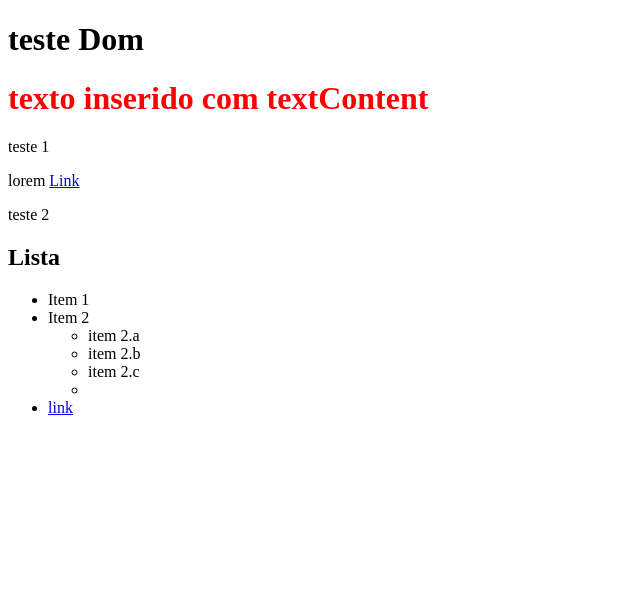
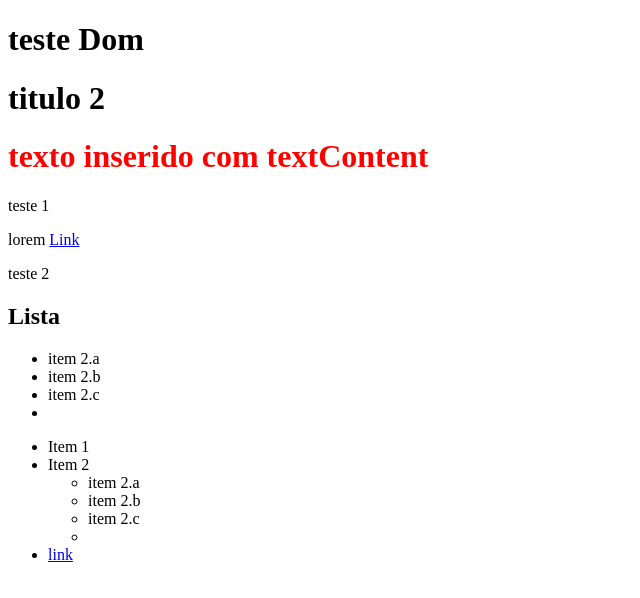
Before and after one commit to vanessafmotta/curso-de-JavaScript-udemy, a plain HTML site: page DOM_2/create_dom.html in a window 1280 px wide. Shown: the whole page, without its empty margins (0-640 px from the left). Drawn offline with Linux system fonts and the light colour scheme.

Commit message:
adicionar DOM

```diff
--- a/DOM_2/create_dom.html
+++ b/DOM_2/create_dom.html
@@ -54,6 +54,27 @@
         document.querySelector(".container").prepend(title) // prepend - antes do primeiro filho
 
 
+        // método insertBefore
+
+        const title2 = document.createElement('h1')
+        title2.textContent = "titulo 2 "
+
+        const list =  document.querySelector("ul")
+
+        const container = document.querySelector(".container")
+
+        document.querySelector(".container").insertBefore(title2, list)
+        container.insertBefore(title2, container.firstChild)
+
+
+        let sublevel = document.querySelector("ul ul")
+        sublevel = sublevel.cloneNode(true)
+
+        const h2 = document.querySelector("h2")
+
+        container.insertBefore(sublevel, h2.nextElementSibling)
+
+
     </script>
 </body>
 
```
